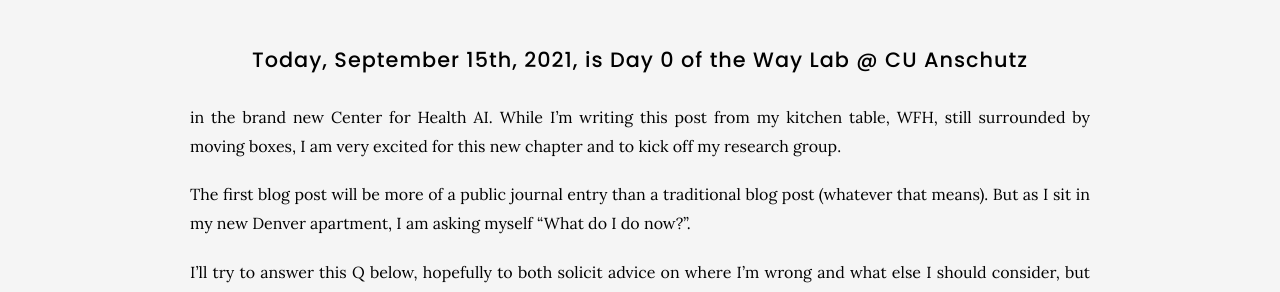
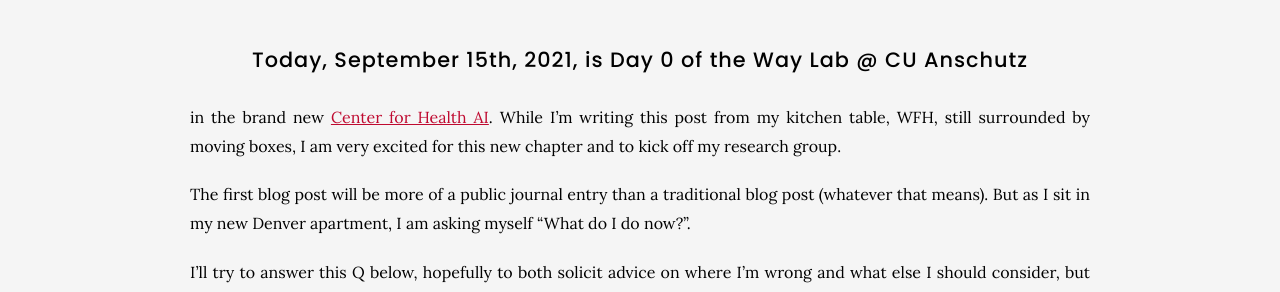
Before and after one commit to WayScience/waysciencelab.com, a Jekyll site: the page built from _posts/2021-09-15-day0.md, in a window 1280 px wide and 900 px high. Shown: the part 404-696 px from the top of the window. Built offline with Jekyll 4.4.1, drawn with Linux system fonts in a browser that asks for light colours; nearby versions of some CDN libraries; part of the change alters nothing that is shown.

Commit message:
add link

```diff
--- a/_posts/2021-09-15-day0.md
+++ b/_posts/2021-09-15-day0.md
@@ -11,7 +11,7 @@ tags:
 
 ## Today, September 15th, 2021, is Day 0 of the Way Lab @ CU Anschutz
 
-in the brand new Center for Health AI.
+in the brand new [Center for Health AI](https://news.cuanschutz.edu/news-stories/anschutz-health-sciences-building-390000-square-feet-of-possibilities).
 While I’m writing this post from my kitchen table, WFH, still surrounded by moving boxes, I am very excited for this new chapter and to kick off my research group.
 
 The first blog post will be more of a public journal entry than a traditional blog post (whatever that means).
```
